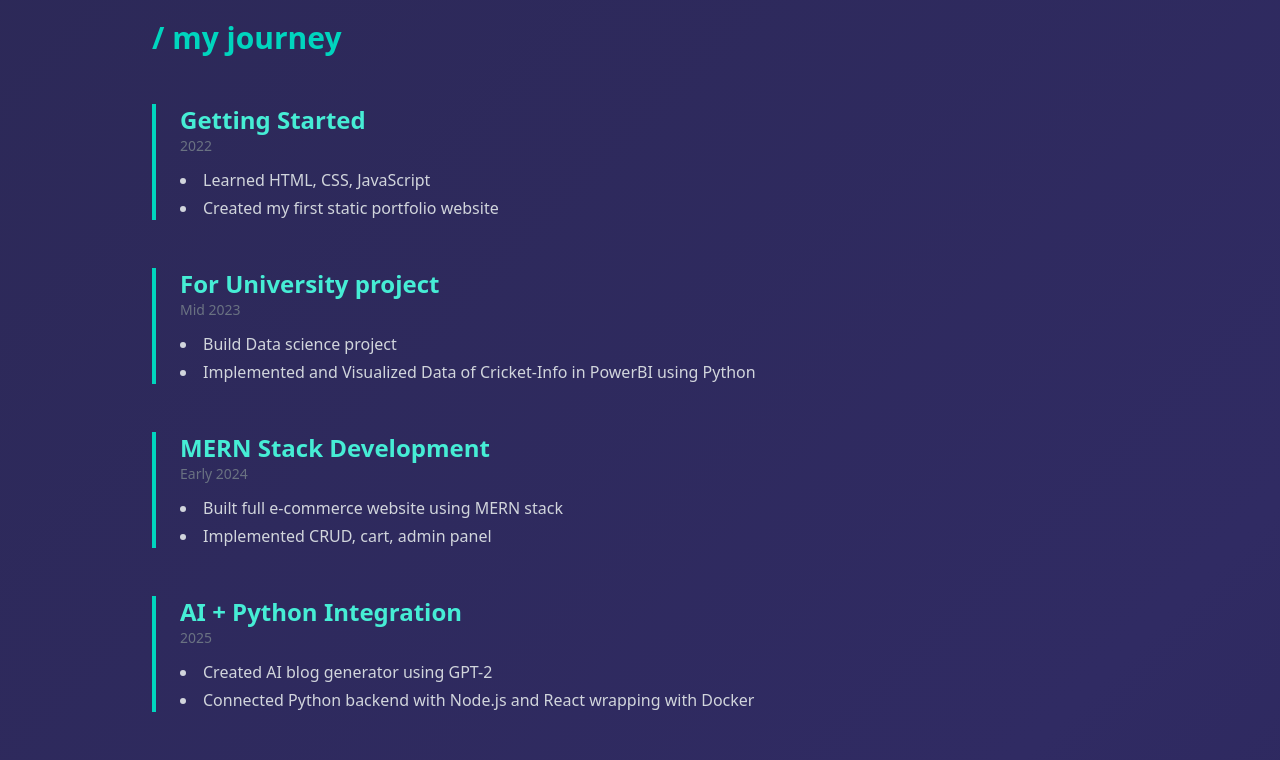
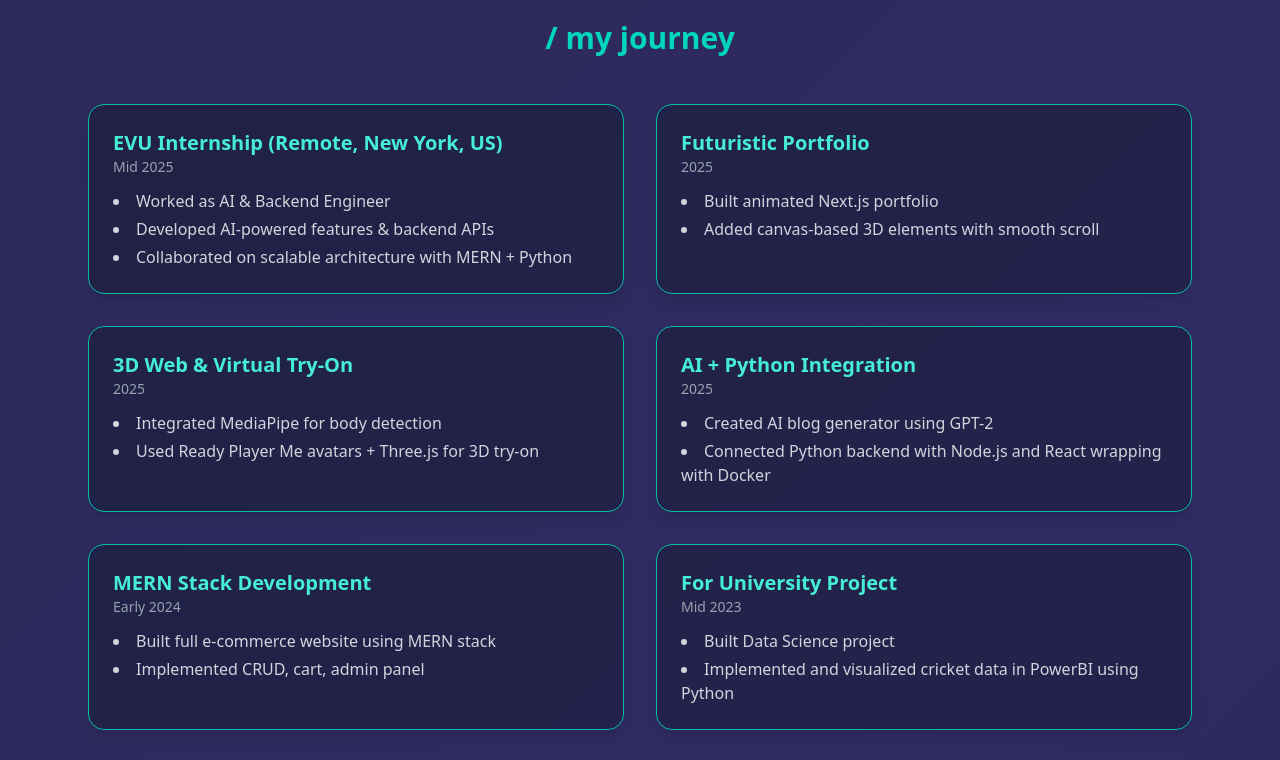
Before and after one commit to ChinmayLokahnde/Portfolio, a Next.js app: page / in a window 1280 px wide. Shown: the part 1660-2420 px from the top of the page. Built offline with nearby package versions, Linux system fonts and the light colour scheme.

Commit message:
changes in experiance

```diff
--- a/components/Journey.tsx
+++ b/components/Journey.tsx
@@ -2,22 +2,38 @@
 
 import { motion } from 'framer-motion';
 
-
 const journey = [
   {
-    title: 'Getting Started',
-    period: '2022',
+    title: 'EVU Internship (Remote, New York, US)',
+    period: 'Mid 2025',
     points: [
-      'Learned HTML, CSS, JavaScript',
-      'Created my first static portfolio website',
+      'Worked as AI & Backend Engineer',
+      'Developed AI-powered features & backend APIs',
+      'Collaborated on scalable architecture with MERN + Python',
     ],
   },
   {
-    title: 'For University project',
-    period: 'Mid 2023',
-    points:[
-        'Build Data science project',
-        'Implemented and Visualized Data of Cricket-Info in PowerBI using Python'
+    title: 'Futuristic Portfolio',
+    period: '2025',
+    points: [
+      'Built animated Next.js portfolio',
+      'Added canvas-based 3D elements with smooth scroll',
+    ],
+  },
+  {
+    title: '3D Web & Virtual Try-On',
+    period: '2025',
+    points: [
+      'Integrated MediaPipe for body detection',
+      'Used Ready Player Me avatars + Three.js for 3D try-on',
+    ],
+  },
+  {
+    title: 'AI + Python Integration',
+    period: '2025',
+    points: [
+      'Created AI blog generator using GPT-2',
+      'Connected Python backend with Node.js and React wrapping with Docker',
     ],
   },
   {
@@ -29,36 +45,28 @@ const journey = [
     ],
   },
   {
-    title: 'AI + Python Integration',
-    period: '2025',
+    title: 'For University Project',
+    period: 'Mid 2023',
     points: [
-      'Created AI blog generator using GPT-2',
-      'Connected Python backend with Node.js and React wrapping with Docker',
+      'Built Data Science project',
+      'Implemented and visualized cricket data in PowerBI using Python',
     ],
   },
   {
-    title: '3D Web & Virtual Try-On',
-    period: '2025',
+    title: 'Getting Started',
+    period: '2022',
     points: [
-      'Integrated MediaPipe for body detection',
-      'Used Ready Player Me avatars + Three.js for 3D try-on',
-    ],
-  },
-  {
-    title: 'Futuristic Portfolio',
-    period: '2025',
-    points: [
-      'Built animated Next.js portfolio',
-      'Added canvas-based 3D elements with smooth scroll',
+      'Learned HTML, CSS, JavaScript',
+      'Created my first static portfolio website',
     ],
   },
 ];
 
 const Journey = () => {
   return (
-    <section id="journey" className="px-6 py-20 max-w-5xl mx-auto text-white">
+    <section id="journey" className="px-6 py-20 max-w-6xl mx-auto text-white">
       <motion.h2
-        className="text-3xl font-bold text-teal-400 mb-12"
+        className="text-3xl font-bold text-teal-400 mb-12 text-center"
         initial={{ opacity: 0, y: 40 }}
         whileInView={{ opacity: 1, y: 0 }}
         viewport={{ once: true }}
@@ -67,19 +75,19 @@ const Journey = () => {
         / my journey
       </motion.h2>
 
-      <div className="space-y-12">
+      <div className="grid md:grid-cols-2 gap-8">
         {journey.map((step, i) => (
           <motion.div
             key={i}
-            className="border-l-4 border-teal-400 pl-6"
-            initial={{ opacity: 0, x: -40 }}
-            whileInView={{ opacity: 1, x: 0 }}
+            className="bg-gray-900/40 border border-teal-500 rounded-2xl p-6 shadow-lg hover:shadow-teal-500/30 transition-all"
+            initial={{ opacity: 0, y: 40 }}
+            whileInView={{ opacity: 1, y: 0 }}
             viewport={{ once: true }}
-            transition={{ duration: 0.6, delay: i * 0.2 }}
+            transition={{ duration: 0.6, delay: i * 0.15 }}
           >
-            <h3 className="text-2xl font-semibold text-teal-300">{step.title}</h3>
-            <p className="text-sm text-gray-500">{step.period}</p>
-            <ul className="mt-3 list-disc list-inside text-gray-300 space-y-1">
+            <h3 className="text-xl font-semibold text-teal-300">{step.title}</h3>
+            <p className="text-sm text-gray-400 mb-3">{step.period}</p>
+            <ul className="list-disc list-inside text-gray-300 space-y-1">
               {step.points.map((point, idx) => (
                 <li key={idx}>{point}</li>
               ))}
```
